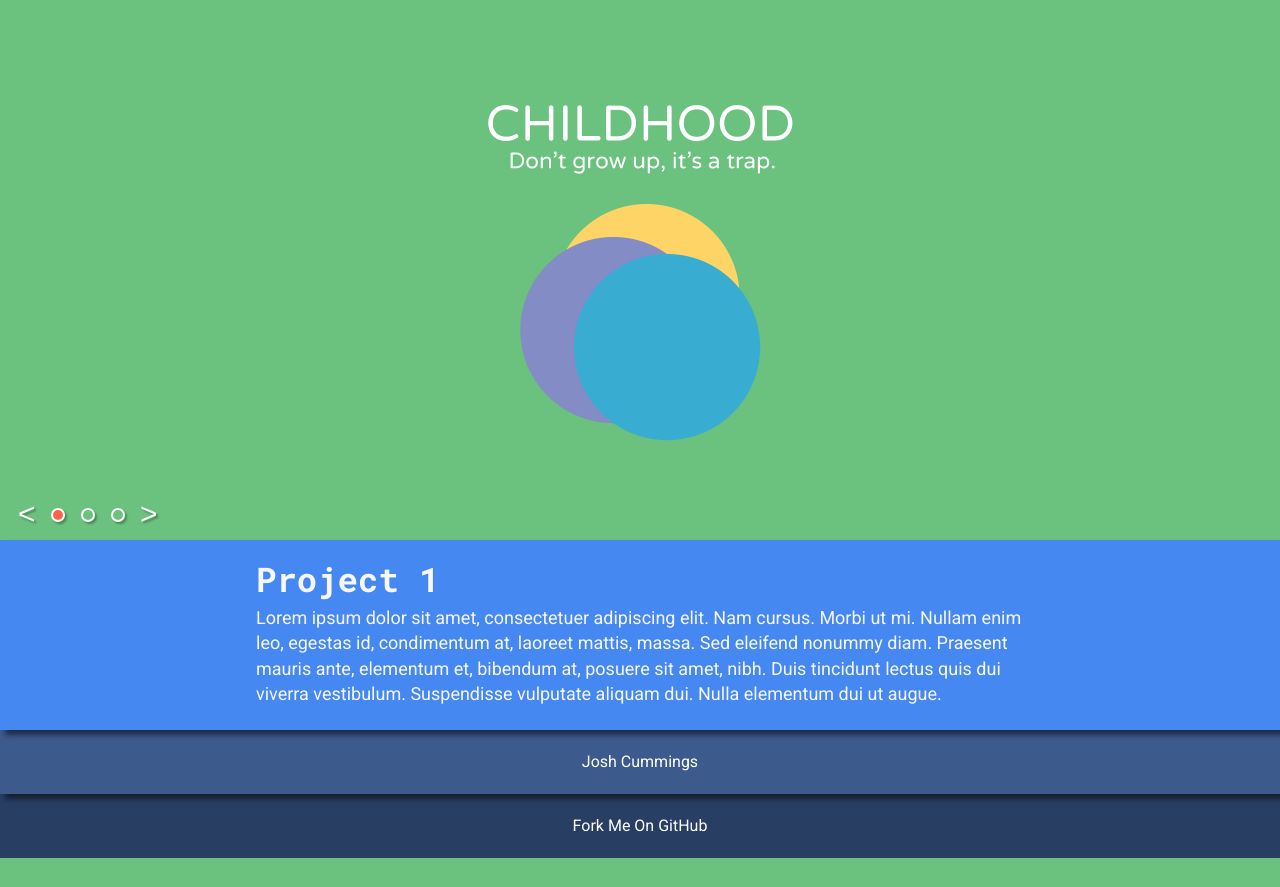
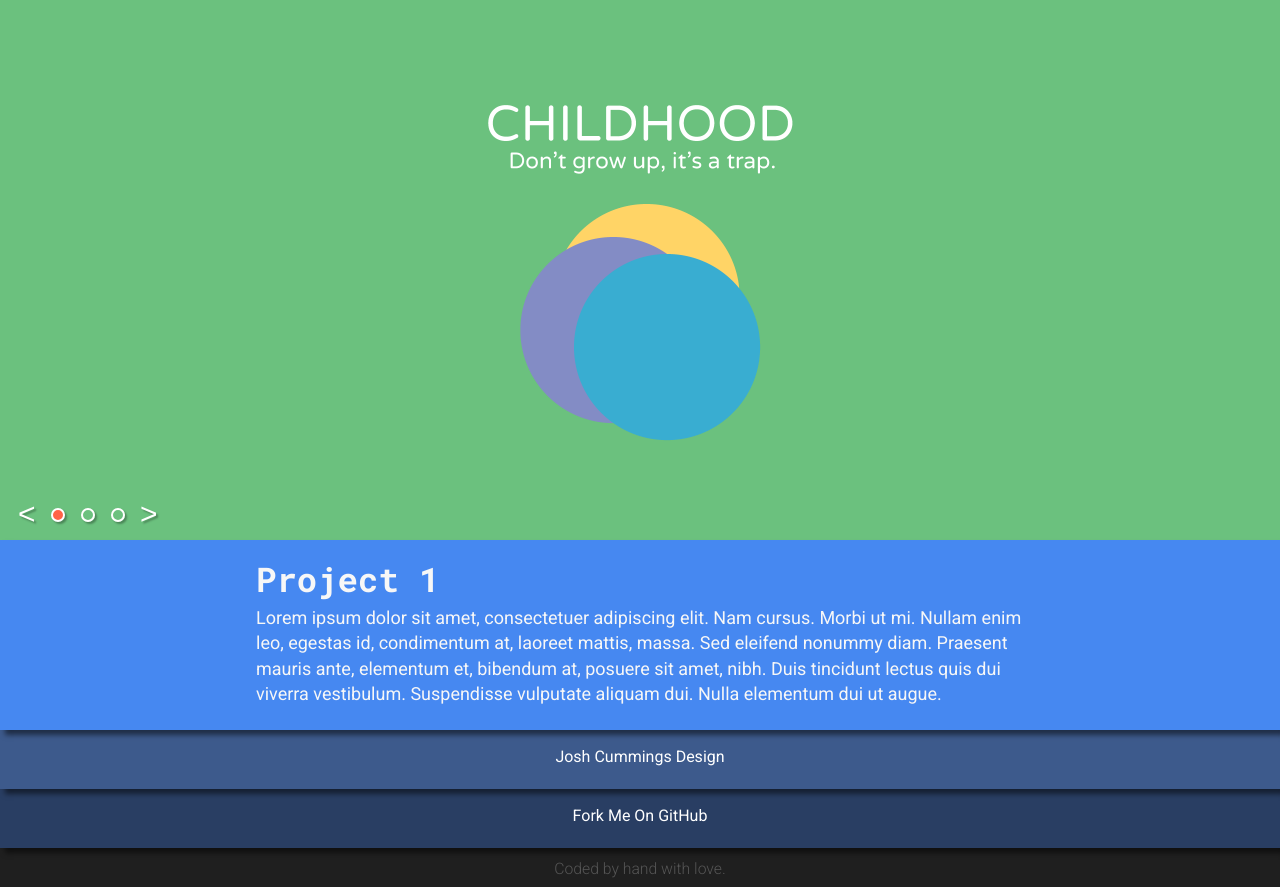
Before and after one commit to joshcummingsdesign/snazzy-slider, a PHP site: page / in a window 1280 px wide. Before the commit the page ends 858 px from the top, so only its background shows below. Run offline with PHP 8.4, Linux system fonts and the light colour scheme; some libraries are stand-ins or nearby versions.

Commit message:
Added links and footer.

```diff
--- a/css/styles.css
+++ b/css/styles.css
@@ -7,6 +7,7 @@ html, body {
 body {
   font-family: 'Roboto', Georgia, Times, 'Times New Roman', serif;
   color: #fff;
+  background-color: #1f1f1f;
 }
 
 h1, h2, h3, h4, p, * {
@@ -31,6 +32,15 @@ p {
   line-height: 1.4;
   font-size: 1.125em;
 }
+
+footer {
+  color: #555;
+  font-size: .875em;
+  font-weight: 300;
+  padding: 1em 1em .5em;
+  text-align: center;
+}
+
 
 /* Images */
 .slider {
@@ -142,6 +152,8 @@ p {
   position: relative;
   z-index: 2;
   box-shadow: 5px 5px 5px rgba(0,0,0,0.5);
+  top: -5px;
+  transition: all .2s ease-in-out;
 }
 
 .link-item:nth-child(even) {
@@ -149,11 +161,22 @@ p {
   background-color: #293E63;
   position: relative;
   z-index: 1;
+  top: -10px;
+}
+
+.link-item:hover, .link-item:focus {
+  top: 0;
+}
+
+.link-item:nth-child(even):hover, .link-item:nth-child(even):focus {
+  top: -5px;
 }
 
 .link-item p {
   position: relative;
   top: 50%;
+  -webkit-transform: translateY(-50%);
+  -ms-transform: translateY(-50%);
   transform: translateY(-50%);
   font-size: 1em;
 }
--- a/index.html
+++ b/index.html
@@ -4,7 +4,7 @@
   <meta charset="UTF-8">
   <title>Project Slideshow Demo</title>
   <meta name="viewport" content="width=device-width, initial-scale=1">
-  <link href='http://fonts.googleapis.com/css?family=Roboto|Roboto+Mono:700' rel='stylesheet' type='text/css'>
+  <link href='http://fonts.googleapis.com/css?family=Roboto:400,300|Roboto+Mono:700' rel='stylesheet' type='text/css'>
   <link rel="stylesheet" href="css/normalize.css">
   <link rel="stylesheet" href="css/styles.css">
 </head>
@@ -44,13 +44,16 @@
     </div>
   </section>
   <section class="links">
-    <a href="#" class="link-item">
-        <p>Josh Cummings</p>
+    <a href="http://joshcummingsdesign.com" class="link-item">
+        <p>Josh Cummings Design</p>
     </a>
-    <a href="#" class="link-item">
+    <a href="https://github.com/joshcummingsdesign/snazzy-slider" class="link-item">
         <p>Fork Me On GitHub</p>
     </a>
   </section>
+  <footer>
+    <p>Coded by hand with love.</p>
+  </footer>
   <script src="https://ajax.googleapis.com/ajax/libs/jquery/1.11.3/jquery.min.js"></script>
   <script src="js/fastclick.js"></script>
   <script src="js/touchSwipe.js"></script>
```
